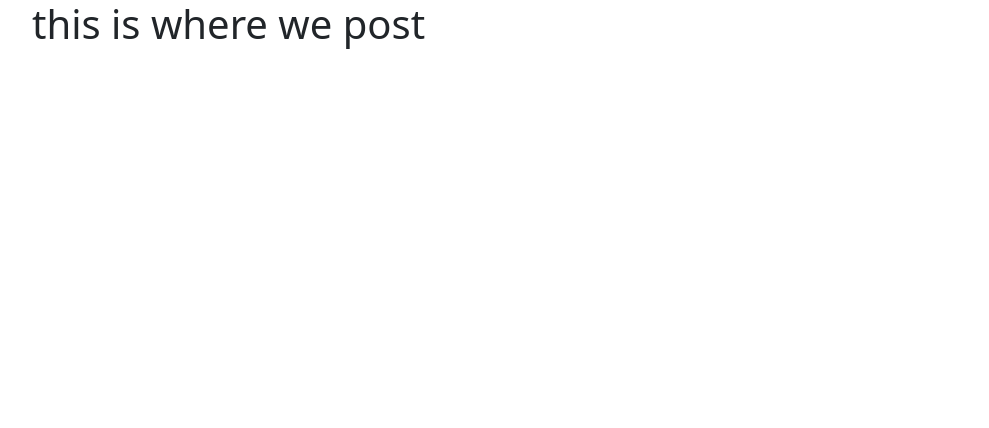
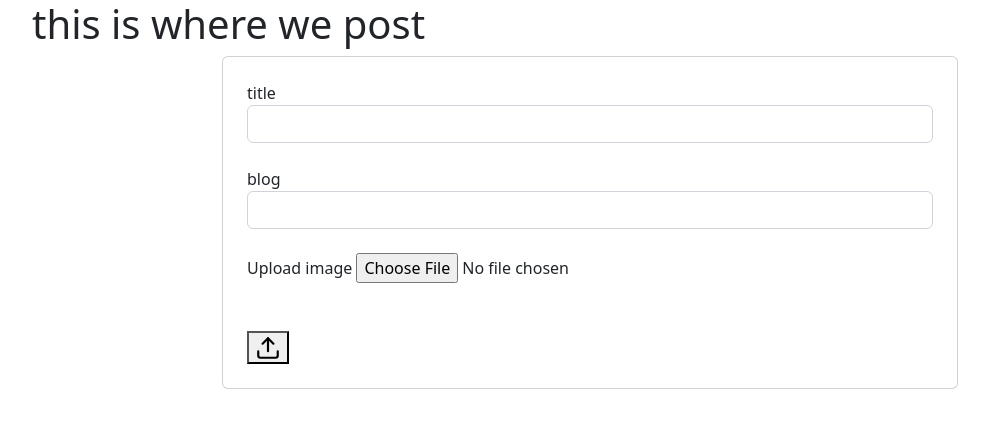
Before and after one commit to leonkae/Jot, a Django app: page /post/ in a window 1280 px wide. Shown: the top 428 px of the page, without its empty margins (50-1039 px from the left). Run offline with Django 4.2, Linux system fonts and the light colour scheme; some web fonts are replaced.

Commit message:
add:posting form

```diff
--- a/jot/templates/jotblog/post.html
+++ b/jot/templates/jotblog/post.html
@@ -1,8 +1,55 @@
 {% extends 'jotblog/base.html' %} {% block content %}
 
+<div class="container">
+  <h1>this is where we post</h1>
+  <div class="row justify-content-center">
+    <div class="col-md-8">
+      <div class="card">
+        <form method="POST" action="" enctype="multipart/form-data">
+          {% csrf_token %}
 
-<div class="container" >
-    <h1>this is where we post</h1>
+          <div class="form-group m-4">
+            <label>title</label>
+            <input name="title" type="text" class="form-control" required />
+          </div>
+
+          <div class="form-group m-4">
+            <label>blog</label>
+            <!-- <textarea name="blog" id="" cols="30" rows="10" required></textarea> -->
+            <input name="blog" type="text" class="form-control" required />
+          </div>
+
+          <div class="form-group m-4">
+            <label>Upload image</label>
+            <input
+              class="form-control-file"
+              name="image"
+              type="file"
+            />
+          </div>
+
+          <button type="submit" class="submit m-4">
+            <svg
+              xmlns="http://www.w3.org/2000/svg"
+              width="26"
+              height="26"
+              viewBox="0 0 24 24"
+              fill="none"
+              stroke="currentColor"
+              stroke-width="2"
+              stroke-linecap="round"
+              stroke-linejoin="round"
+              class="feather feather-upload"
+            >
+              <path d="M21 15v4a2 2 0 0 1-2 2H5a2 2 0 0 1-2-2v-4"></path>
+              <polyline points="17 8 12 3 7 8"></polyline>
+              <line x1="12" y1="3" x2="12" y2="15"></line>
+            </svg>
+          </button>
+        </form>
+      </div>
+    </div>
+  </div>
 </div>
 
 {% endblock %}
```
